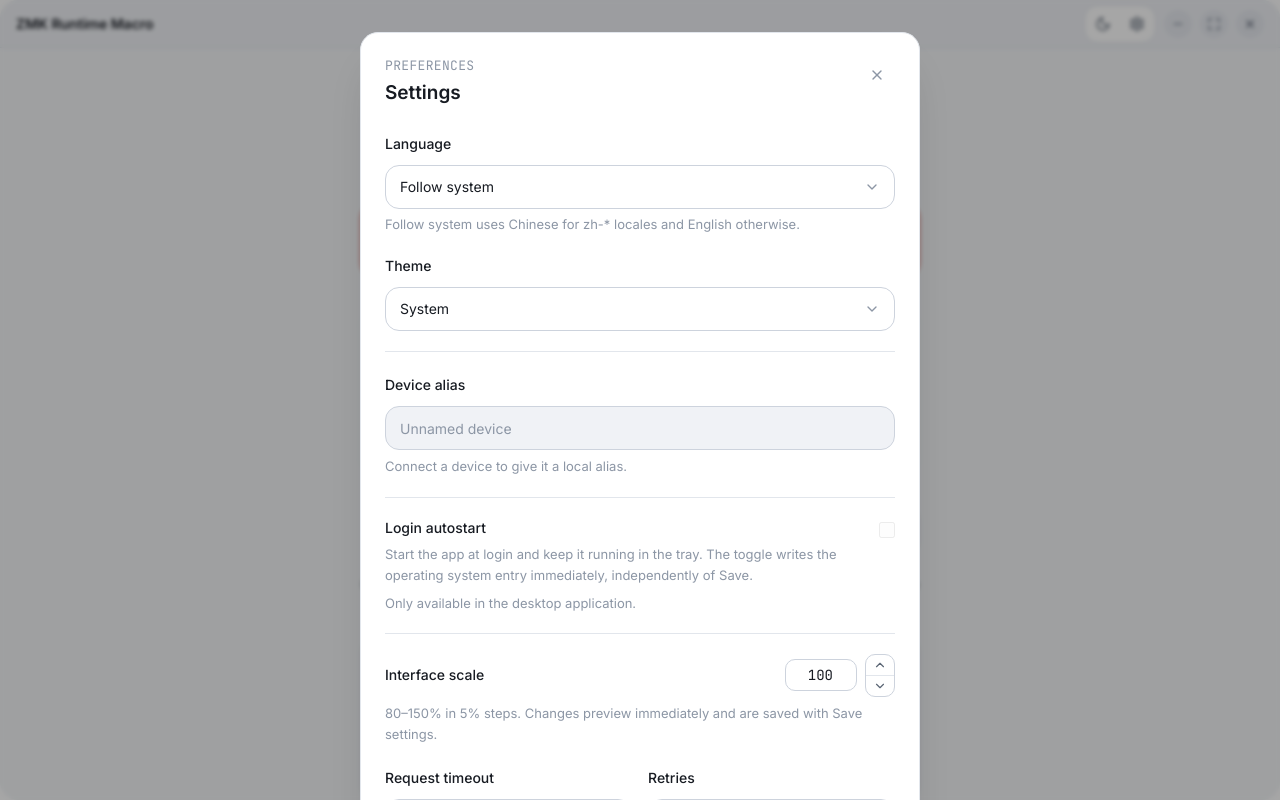
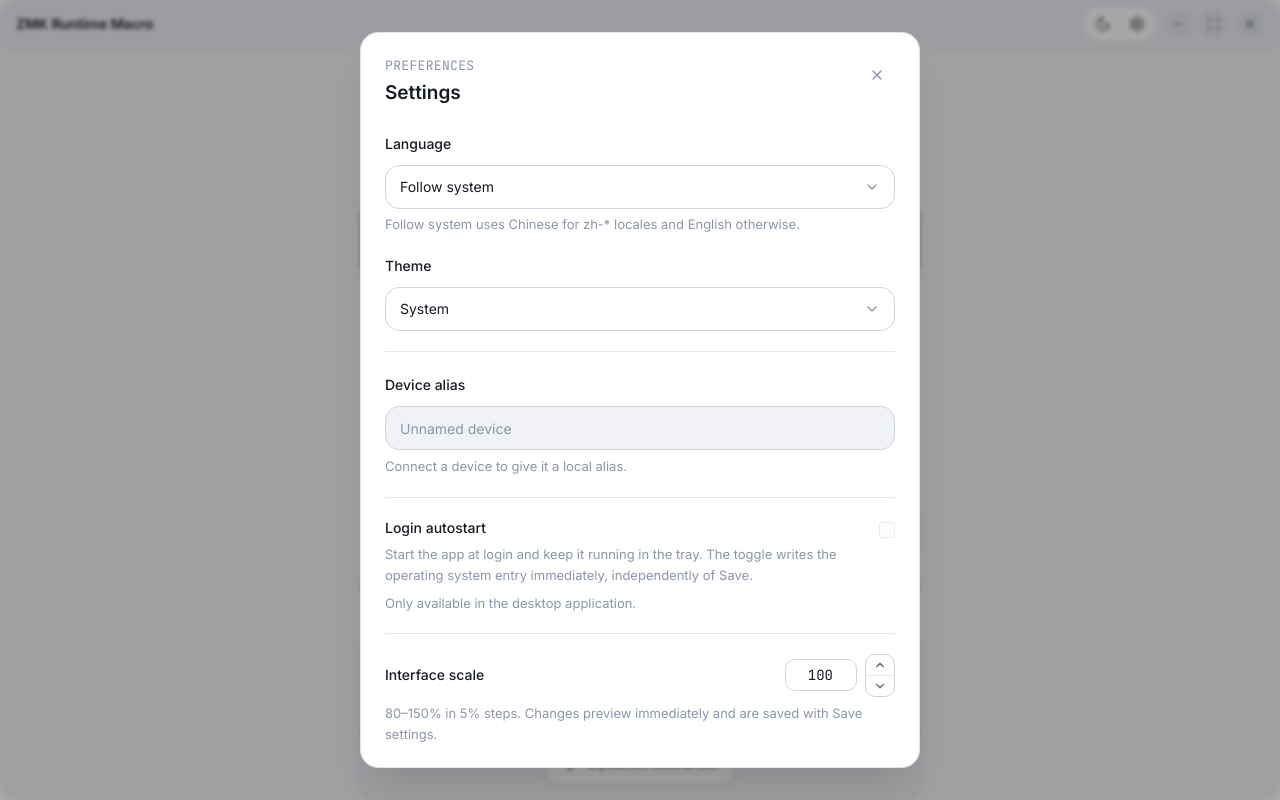
Before and after one commit to leench/zmk-runtime-macro-desktop, a React (Vite) app: page / in a window 1280 px wide. Both pictures are taken after a click on the button 1137 px from the left and 23 px from the top of the page. Built offline with nearby package versions, Linux system fonts and the light colour scheme; the HTML template or start-up script is replaced by a standard one.

Commit message:
fix: make settings panel scrollable

```diff
--- a/src/App.tsx
+++ b/src/App.tsx
@@ -2031,7 +2031,7 @@ function App() {
 
       {settingsOpen ? (
         <div className="fixed inset-0 z-50 grid place-items-center bg-black/35 px-6 py-8 backdrop-blur-[2px]" role="presentation">
-          <section className="w-full max-w-[560px] rounded-2xl border border-line bg-surface p-6 shadow-2xl shadow-black/15" role="dialog" aria-modal="true" aria-labelledby="settings-title">
+          <section className="max-h-[calc(100vh-4rem)] w-full max-w-[560px] overflow-y-auto rounded-2xl border border-line bg-surface p-6 shadow-2xl shadow-black/15" role="dialog" aria-modal="true" aria-labelledby="settings-title">
             <div className="flex items-start justify-between gap-4">
               <div><p className="font-mono text-xs uppercase tracking-wide text-ink-subtle">{copy.preferences}</p><h2 id="settings-title" className="mt-1 text-xl font-semibold text-ink">{copy.settings}</h2></div>
               <button type="button" onClick={restorePageZoom} disabled={settingsBusy} aria-label={copy.close} className="grid h-9 w-9 place-items-center rounded-lg text-ink-subtle hover:bg-surface-2 hover:text-ink disabled:cursor-not-allowed disabled:opacity-40"><X className="h-4 w-4" aria-hidden="true" /></button>
```
